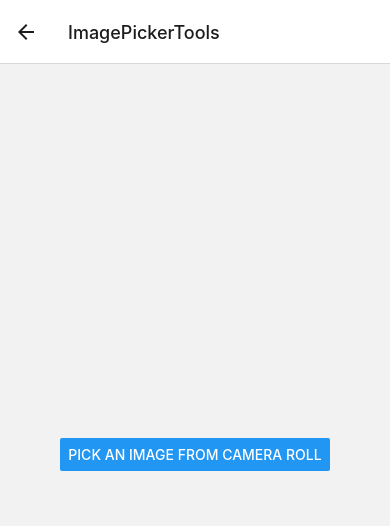
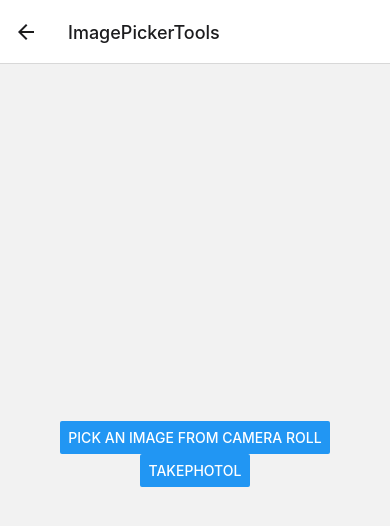
Before and after one commit to trinetw200/test, a React Native app: screen /ImagePickerTools in a window 390 px wide. Shown: the top 526 px of the page. Built offline with nearby package versions, Linux system fonts and the light colour scheme.

Commit message:
圖片上傳

```diff
--- a/app.json
+++ b/app.json
@@ -30,7 +30,8 @@
       [
         "expo-image-picker",
         {
-          "photosPermission": "The app accesses your photos to let you share them with your friends."
+          "photosPermission": "The app accesses your photos to let you share them with your friends.",
+          "cameraPermission": "Allow $(PRODUCT_NAME) to open the camera"
         }
       ]
     ]
--- a/untils/ImagePickerTools.js
+++ b/untils/ImagePickerTools.js
@@ -24,7 +24,6 @@ export default function ImagePickerExample() {
     }
   };
 
-  //拍照上傳目前有問題勿用
   const takePhoto = async () => {
 
     let permiss = await ImagePicker.getCameraPermissionsAsync();
@@ -49,6 +48,7 @@ export default function ImagePickerExample() {
   return (
     <View style={{ flex: 1, alignItems: 'center', justifyContent: 'center' }}>
       <Button title="Pick an image from camera roll" onPress={pickImage} />
+      <Button title="takePhotol" onPress={takePhoto} />
       {image && <Image source={{ uri: image }} style={{ width: 200, height: 200 }} />}
     </View>
   );
--- a/untils/ImageUpload.js
+++ b/untils/ImageUpload.js
@@ -26,6 +26,6 @@ export async function UploadImageAsync(uri) {
 
     // We're done with the blob, close and release it
     blob.close();
-  Ays
+
     return await getDownloadURL(fileRef);
   }
```
